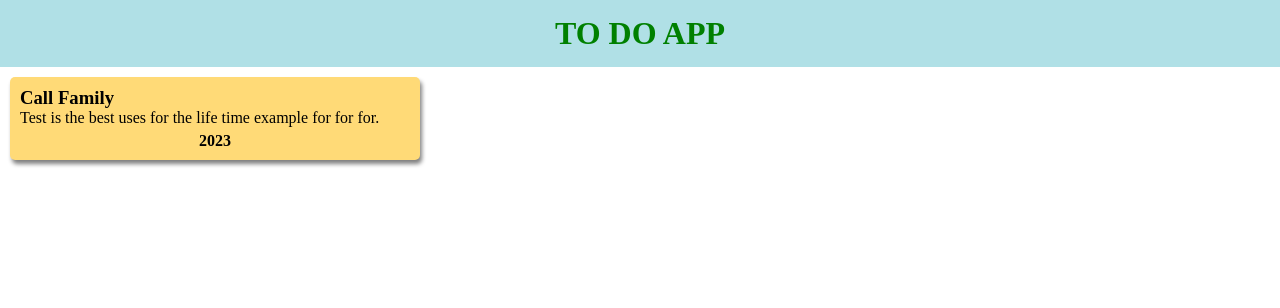
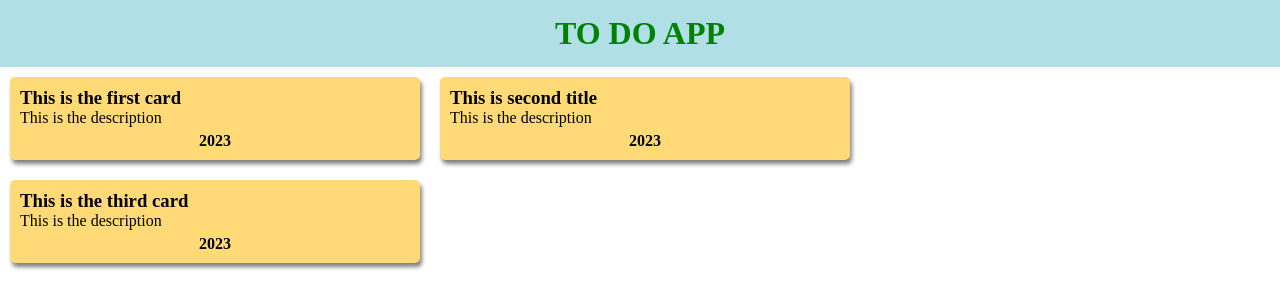
Before and after one commit to nymul-islam-moon/react-anisul-islam, a React (Create React App) app: page / in a window 1280 px wide. Shown: the top 308 px of the page. Built offline with nearby package versions, Linux system fonts and the light colour scheme.

Commit message:
Class 8
Props And Destructuring

```diff
--- a/src/App.js
+++ b/src/App.js
@@ -4,7 +4,9 @@ import Card from "./components/Card";
 function App(){
     return <div>
         <h1 className={'headingStyle'}>TO DO APP</h1>
-        <Card />
+        <Card titleText={'This is the first card'} descText={'This is the description'}/>
+        <Card titleText={'This is second title'} descText={'This is the description'} />
+        <Card titleText={'This is the third card'} descText={'This is the description'} />
     </div>;
 }
 
--- a/src/components/Card.js
+++ b/src/components/Card.js
@@ -1,10 +1,8 @@
-const todoTitle = 'Call Family';
-const todoDecsription = 'Test is the best uses for the life time example for for for.'
-
-function Card(){
+function Card(props){
+    const {titleText, descText} = props;
     return <div className={'card'}>
-        <h3 className={'cardtitle'}>{todoTitle}</h3>
-        <p className={'cardDesc'}>{todoDecsription}</p>
+        <h3 className={'cardtitle'}>{titleText}</h3>
+        <p className={'cardDesc'}>{descText}</p>
         <p className={'cardFooter'}>{new Date().getFullYear()}</p>
     </div>
 }
```
